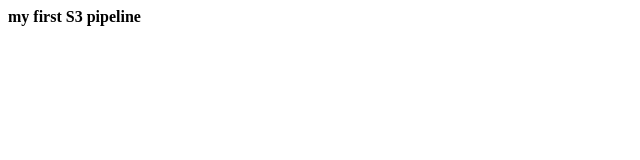
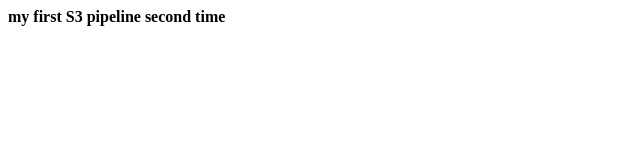
Before and after one commit to masimiqbal-isb/AWS, a plain HTML site: page index.html in a window 1280 px wide. Shown: the whole page, without its empty margins (0-640 px from the left). Drawn offline with Linux system fonts and the light colour scheme.

Commit message:
for practice

```diff
--- a/index.html
+++ b/index.html
@@ -3,6 +3,6 @@
     <title>This is the title of the webpage!</title>
   </head>
   <body>
-    <p><strong>my first S3 pipeline</strong> </p>
+    <p><strong>my first S3 pipeline second time</strong> </p>
   </body>
 </html>
```
